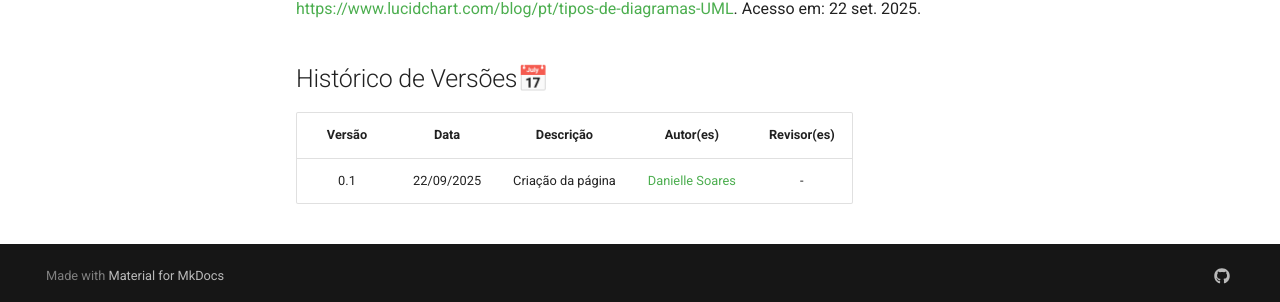
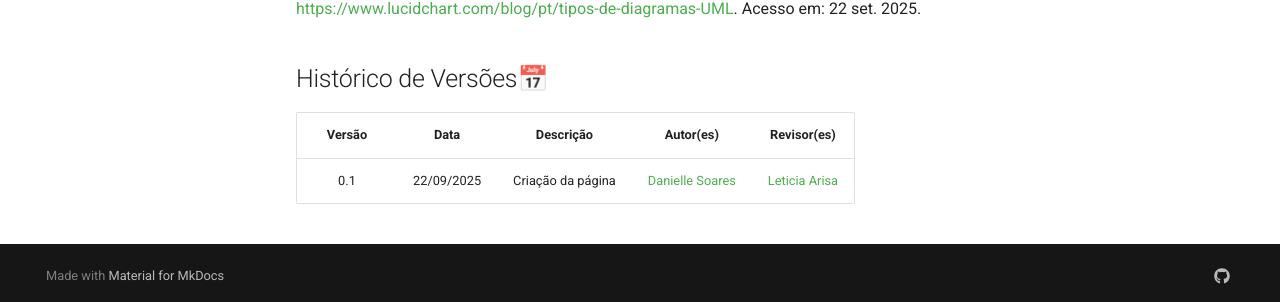
Before and after one commit to UnBArqDsw2025-2-Turma01/2025.2-T01-G1_JogoDigital_Entrega_02, an MkDocs documentation site: the page built from docs/Modelagem/2.Modelagem.md, in a window 1280 px wide and 900 px high, scrolled down 743 px. Shown: the part 592-894 px from the top of the window. Built offline with MkDocs 1.6.1 and Material for MkDocs 9.7.7, drawn with Linux system fonts in a browser that asks for light colours.

Commit message:
update: adicionar revisor na pagina de modelagem

```diff
--- a/docs/Modelagem/2.Modelagem.md
+++ b/docs/Modelagem/2.Modelagem.md
@@ -28,4 +28,4 @@ A modelagem organizacional tem como objetivo alinhar o software às necessidades
 
 | Versão | Data | Descrição | Autor(es) | Revisor(es) |
 | :--: | :--: | :--: | :--: | :--: |
-| 0.1 | 22/09/2025 | Criação da página | [Danielle Soares](https://github.com/danielle-soaress) | - |
+| 0.1 | 22/09/2025 | Criação da página | [Danielle Soares](https://github.com/danielle-soaress) | [Leticia Arisa](https://github.com/Leticia-Arisa-K-Higa) |
```
